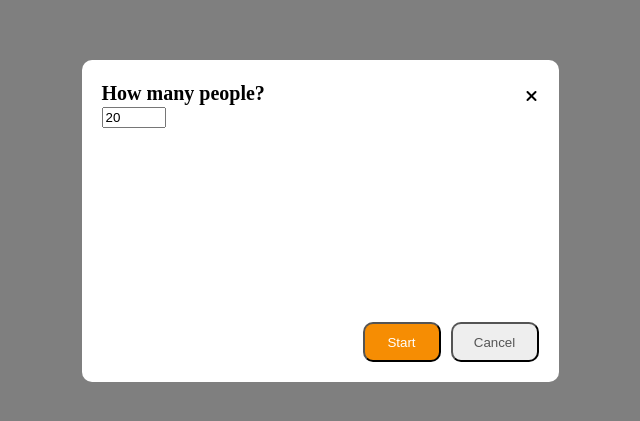
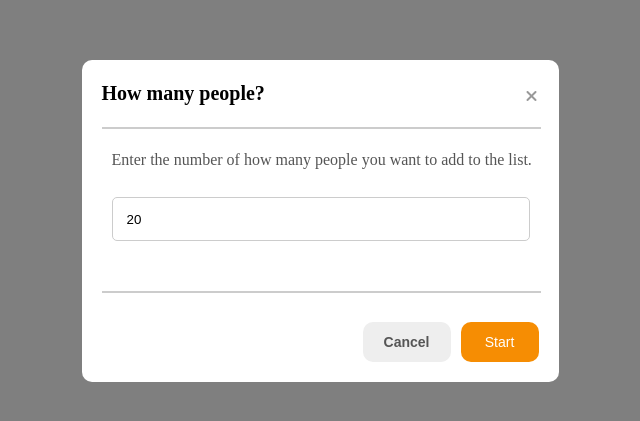
Before and after one commit to ShahriarSaleque/vue-project, a Vue app: page / in a window 1280 px wide. Shown: the part 201-622 px from the top of the page, without its empty margins (320-960 px from the left). Built offline with nearby package versions, Linux system fonts and the light colour scheme.

Commit message:
finish layout of the modal

```diff
--- a/src/views/HomeView.vue
+++ b/src/views/HomeView.vue
@@ -17,16 +17,32 @@ const state = reactive({
           </div>
         </div>
 
+        <div class="horizontal-rule">
+          <hr />
+        </div>
 
-        <input type="number" v-model.number="state.peopleCount" min="20" max="100" />
+        <div class="modal-input">
+          <div class="modal-input-label">
+            <p>Enter the number of how many people you want to add to the list.</p>
+          </div>
+
+          <div class="modal-input-field">
+            <input type="number" v-model="state.peopleCount" />
+          </div>
+        </div>
+
+        <div class="horizontal-rule">
+          <hr />
+        </div>
       </div>
 
       <div class="modal-buttons">
+        <div class="cancel-btn">
+          <button @click="state.showModal = false">Cancel</button>
+        </div>
+
         <div class="start-btn" @click="startGame">
           <button @click="startGame">Start</button>
-        </div>
-        <div class="cancel-btn">
-          <button @click="state.showModal = false">Cancel</button>
         </div>
       </div>
     </div>
@@ -52,7 +68,6 @@ const state = reactive({
   top: 22px;
   gap: 0px;
   border-radius: 5px 0px 0px 0px;
-  opacity: 0px;
   background-color: white;
   position: relative;
   padding: 20px;
@@ -62,9 +77,16 @@ const state = reactive({
   border-radius: 10px;
 }
 
+.horizontal-rule {
+  hr {
+    width: 100%;
+    border: 1px solid #cccccc;
+  }
+}
 .modal-header {
   display: flex;
   justify-content: space-between;
+  margin-bottom: 20px;
 
   .modal-header-content {
     font-size: 20px;
@@ -78,7 +100,34 @@ const state = reactive({
     height: 12px;
     position: relative;
     top: 8px;
+    color: #999999;
+  }
+}
 
+.modal-input {
+  margin-top: 20px;
+  margin-bottom: 50px;
+
+  .modal-input-label {
+    p {
+      font-size: 16px;
+      margin-left: 10px;
+      font-weight: 400;
+      line-height: 22px;
+      color: #555555;
+    }
+  }
+
+  .modal-input-field {
+    input {
+      width: 400px;
+      height: 40px;
+      border: 1px solid #cccccc;
+      border-radius: 5px;
+      margin-top: 10px;
+      padding-left: 14px;
+      margin-left: 10px;
+    }
   }
 }
 
@@ -92,13 +141,12 @@ const state = reactive({
   button {
     width: 78px;
     height: 40px;
-    top: 244px;
-    left: 339px;
-    gap: 0px;
-    opacity: 0px;
     background-color: #f68d03;
     color: white;
     border-radius: 10px;
+    border-color: transparent;
+    font-size: 14px;
+    line-height: 18px;
   }
 }
 
@@ -106,13 +154,13 @@ const state = reactive({
   button {
     width: 88px;
     height: 40px;
-    top: 244px;
-    left: 241px;
-    gap: 0px;
-    opacity: 0px;
     background-color: #eeeeee;
     color: #555555;
     border-radius: 10px;
+    border-color: transparent;
+    font-size: 14px;
+    line-height: 18px;
+    font-weight: 700;
   }
 }
 </style>
```
Also changed, not shown: src/App.vue (+2 -6 lines). Lines whose indentation alone changed are shown as unchanged.
